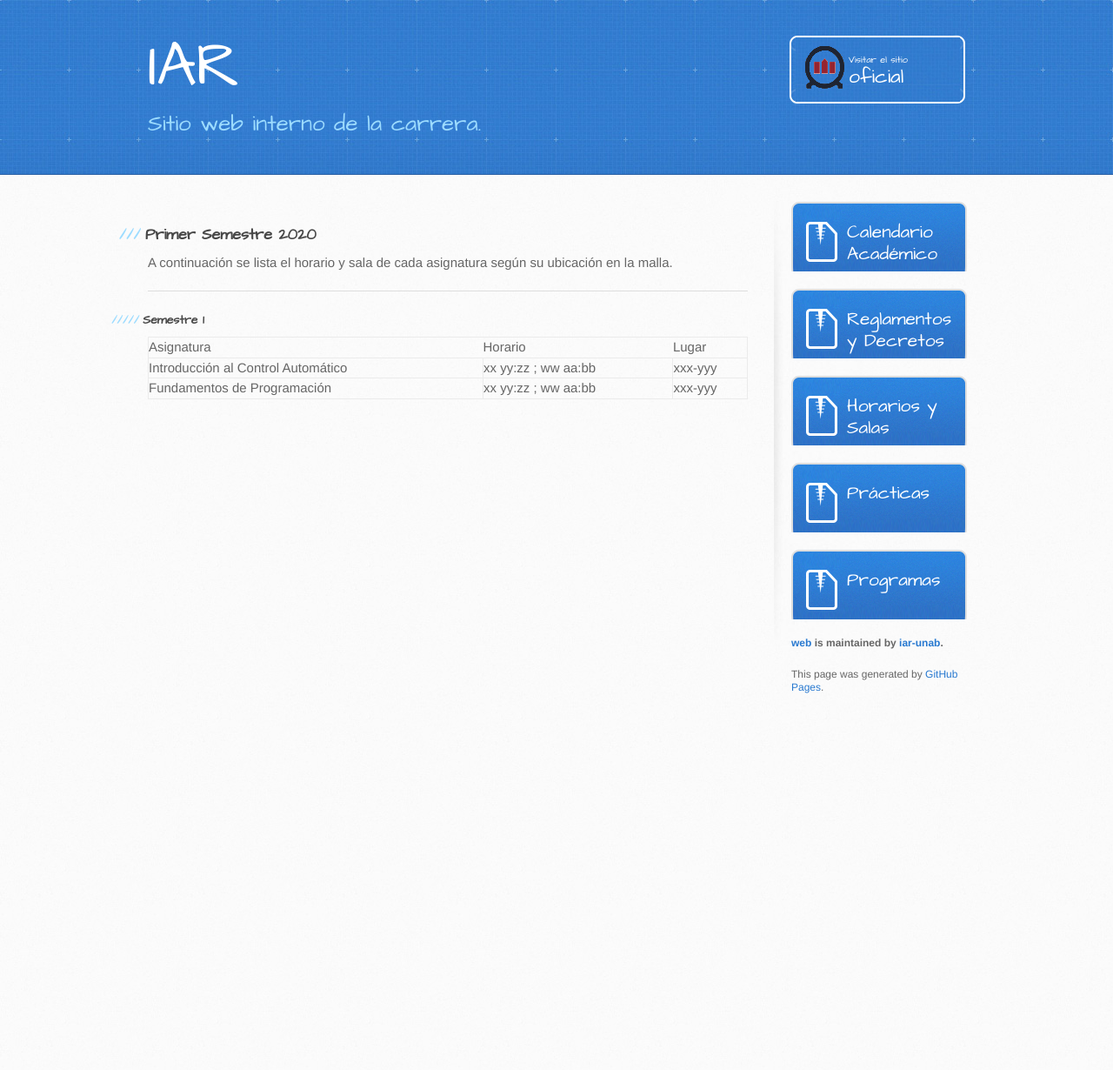
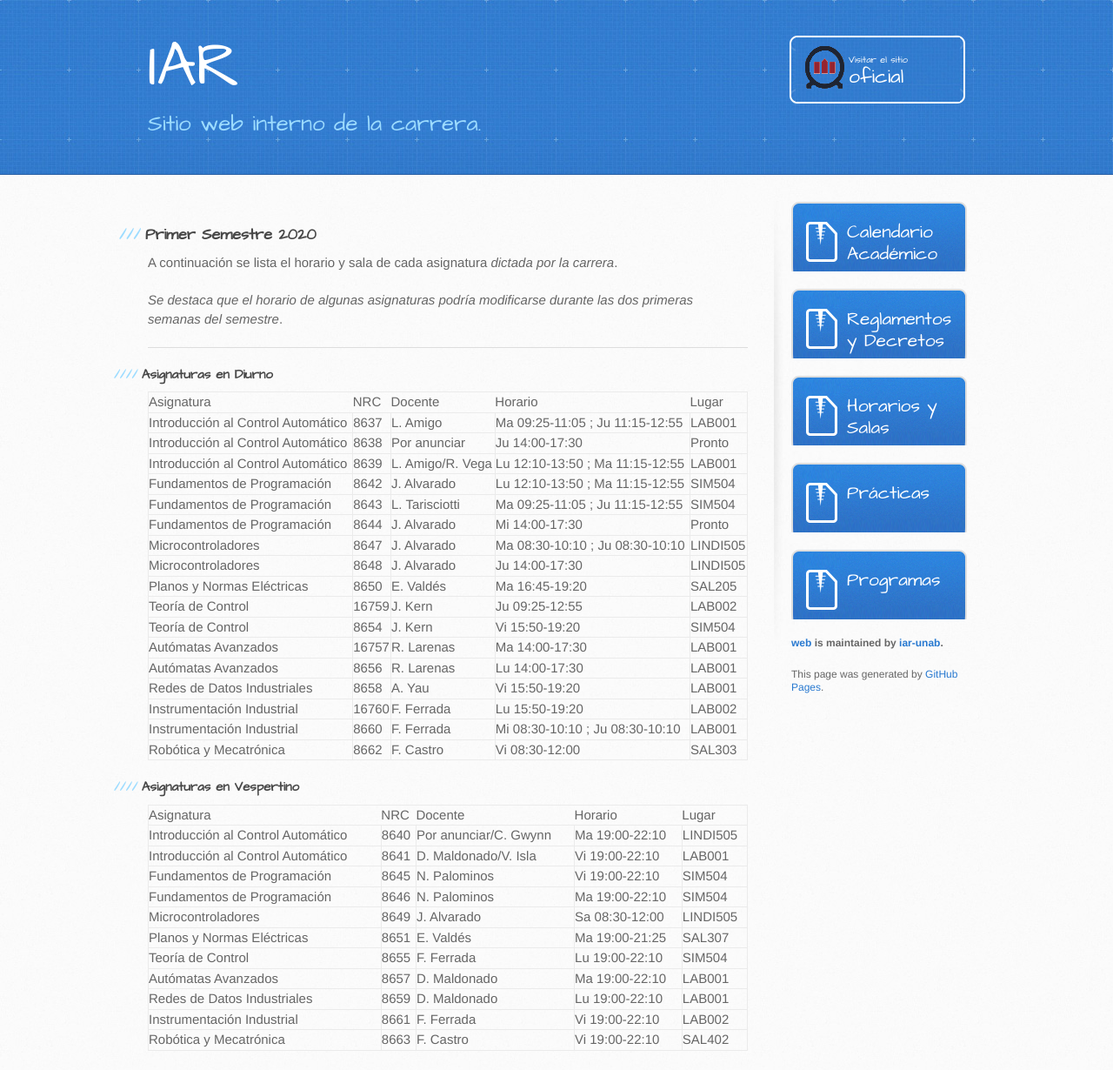
Before and after one commit to iar-unab/web, a Jekyll site: the page built from horarios/index.md, in a window 1280 px wide. Shown: the whole page at 87% size. Built offline with Jekyll 4.4.1, drawn with Linux system fonts in a browser that asks for light colours; our own code applies the rules of GitHub Pages for plain Markdown files; before the commit the page ends 900 px from its top, so only the background shows below that.

Commit message:
202010 schedule

```diff
--- a/horarios/index.md
+++ b/horarios/index.md
@@ -3,13 +3,46 @@ layout: default
 ---
 
 ### Primer Semestre 2020
-A continuación se lista el horario y sala de cada asignatura según su ubicación en la malla.
+A continuación se lista el horario y sala de cada asignatura *dictada por la carrera*.
+
+*Se destaca que el horario de algunas asignaturas podría modificarse durante las dos primeras semanas del semestre*.
 
 * * *
 
-##### Semestre 1
+#### Asignaturas en Diurno
 
-| Asignatura                         | Horario             | Lugar    |
-|:-----------------------------------|:--------------------|:---------|
-| Introducción al Control Automático | xx yy:zz ; ww aa:bb | xxx-yyy  |
-| Fundamentos de Programación        | xx yy:zz ; ww aa:bb | xxx-yyy  |
+| Asignatura                         |NRC  | Docente         | Horario                        | Lugar    |
+|:-----------------------------------|:----|:----------------|:-------------------------------|:---------|
+| Introducción al Control Automático |8637 |L. Amigo         |Ma 09:25-11:05 ; Ju 11:15-12:55 | LAB001   |
+| Introducción al Control Automático |8638 |Por anunciar     |Ju 14:00-17:30                  | Pronto   |
+| Introducción al Control Automático |8639 |L. Amigo/R. Vega |Lu 12:10-13:50 ; Ma 11:15-12:55 | LAB001   |
+| Fundamentos de Programación        |8642 |J. Alvarado      |Lu 12:10-13:50 ; Ma 11:15-12:55 | SIM504   |
+| Fundamentos de Programación        |8643 |L. Tarisciotti   |Ma 09:25-11:05 ; Ju 11:15-12:55 | SIM504   |
+| Fundamentos de Programación        |8644 |J. Alvarado      |Mi 14:00-17:30                  | Pronto   |
+| Microcontroladores                 |8647 |J. Alvarado      |Ma 08:30-10:10 ; Ju 08:30-10:10 | LINDI505 |
+| Microcontroladores                 |8648 |J. Alvarado      |Ju 14:00-17:30                  | LINDI505 |
+| Planos y Normas Eléctricas         |8650 |E. Valdés        |Ma 16:45-19:20                  | SAL205   |
+| Teoría de Control                  |16759|J. Kern          |Ju 09:25-12:55                  | LAB002   |
+| Teoría de Control                  |8654 |J. Kern          |Vi 15:50-19:20                  | SIM504   |
+| Autómatas Avanzados                |16757|R. Larenas       |Ma 14:00-17:30                  | LAB001   |
+| Autómatas Avanzados                |8656 |R. Larenas       |Lu 14:00-17:30                  | LAB001   |
+| Redes de Datos Industriales        |8658 |A. Yau           |Vi 15:50-19:20                  | LAB001   |
+| Instrumentación Industrial         |16760|F. Ferrada       |Lu 15:50-19:20                  | LAB002   |
+| Instrumentación Industrial         |8660 |F. Ferrada       |Mi 08:30-10:10 ; Ju 08:30-10:10 | LAB001   |
+| Robótica y Mecatrónica             |8662 |F. Castro        |Vi 08:30-12:00                  | SAL303   |
+
+#### Asignaturas en Vespertino
+
+| Asignatura                         |NRC  | Docente              | Horario       | Lugar    |
+|:-----------------------------------|:----|:---------------------|:--------------|:---------|
+| Introducción al Control Automático |8640 |Por anunciar/C. Gwynn |Ma 19:00-22:10 | LINDI505 |
+| Introducción al Control Automático |8641 |D. Maldonado/V. Isla  |Vi 19:00-22:10 | LAB001   |
+| Fundamentos de Programación        |8645 |N. Palominos          |Vi 19:00-22:10 | SIM504   |
+| Fundamentos de Programación        |8646 |N. Palominos          |Ma 19:00-22:10 | SIM504   |
+| Microcontroladores                 |8649 |J. Alvarado           |Sa 08:30-12:00 | LINDI505 |
+| Planos y Normas Eléctricas         |8651 |E. Valdés             |Ma 19:00-21:25 | SAL307   |
+| Teoría de Control                  |8655 |F. Ferrada            |Lu 19:00-22:10 | SIM504   |
+| Autómatas Avanzados                |8657 |D. Maldonado          |Ma 19:00-22:10 | LAB001   |
+| Redes de Datos Industriales        |8659 |D. Maldonado          |Lu 19:00-22:10 | LAB001   |
+| Instrumentación Industrial         |8661 |F. Ferrada            |Vi 19:00-22:10 | LAB002   |
+| Robótica y Mecatrónica             |8663 |F. Castro             |Vi 19:00-22:10 | SAL402   |
```
